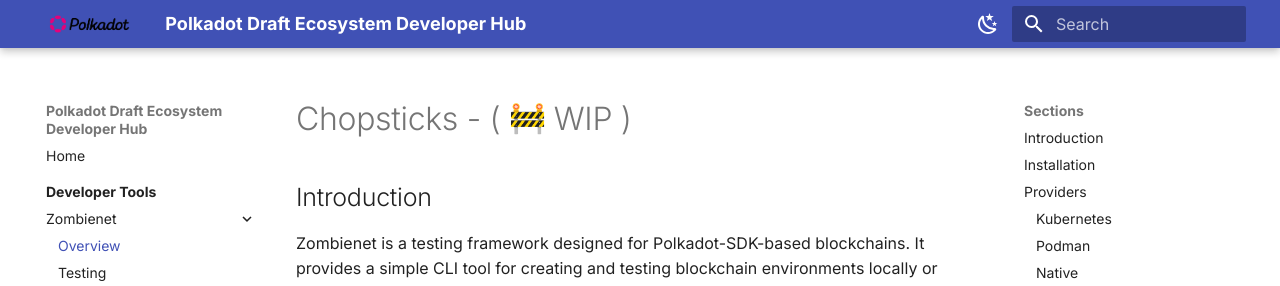
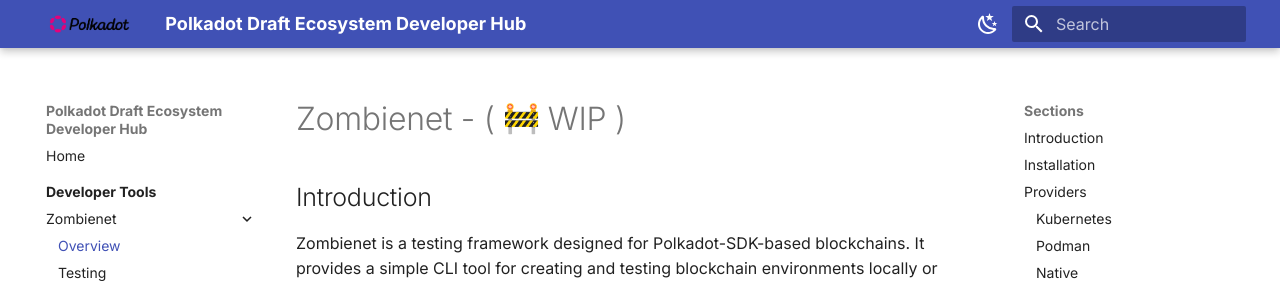
Before and after one commit to papermoonio/polkadot-ecosystem-docs-draft, an MkDocs documentation site: the page built from docs/dev-tools/zombienet/overview.md, in a window 1280 px wide and 900 px high. Shown: the top 286 px of the window. Built offline with MkDocs 1.6.1 and Material for MkDocs 9.7.7, drawn with Linux system fonts in a browser that asks for light colours; emoji names are drawn with the system emoji font.

Commit message:
fix: title wording

```diff
--- a/docs/dev-tools/zombienet/overview.md
+++ b/docs/dev-tools/zombienet/overview.md
@@ -3,7 +3,7 @@
 description: Diving deeper into Zombienet, a versatile tool enabling the creation of temporary substrate networks for testing purposes.
 ---
 
-# Chopsticks - ( :construction: WIP )
+# Zombienet - ( :construction: WIP )
 
 ## Introduction
 Zombienet is a testing framework designed for Polkadot-SDK-based blockchains. It provides a simple CLI tool for creating and testing blockchain environments locally or across networks. This allows developers to easily run and interact with blockchain nodes in a controlled environment. Zombienet supports various backend providers, including Kubernetes, Podman, and native setups for running blockchain nodes.
```
